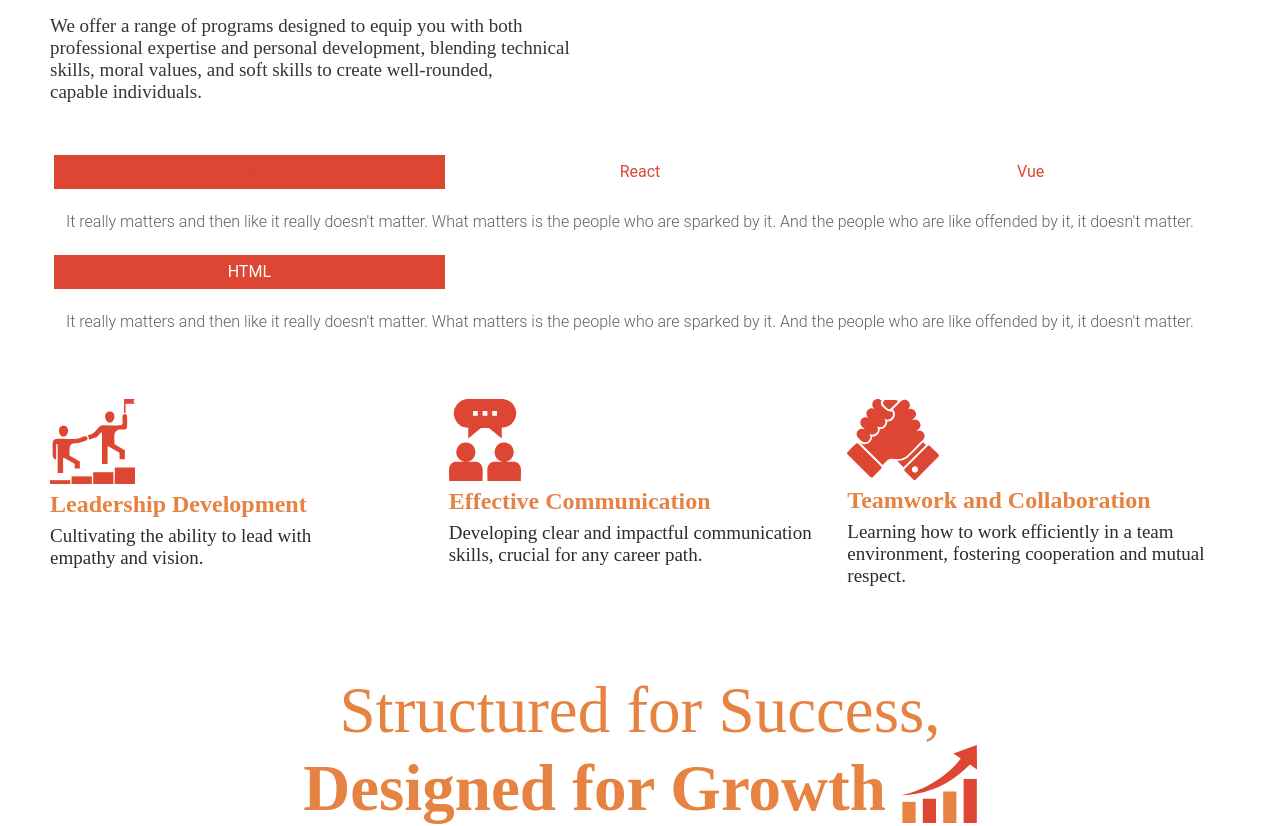
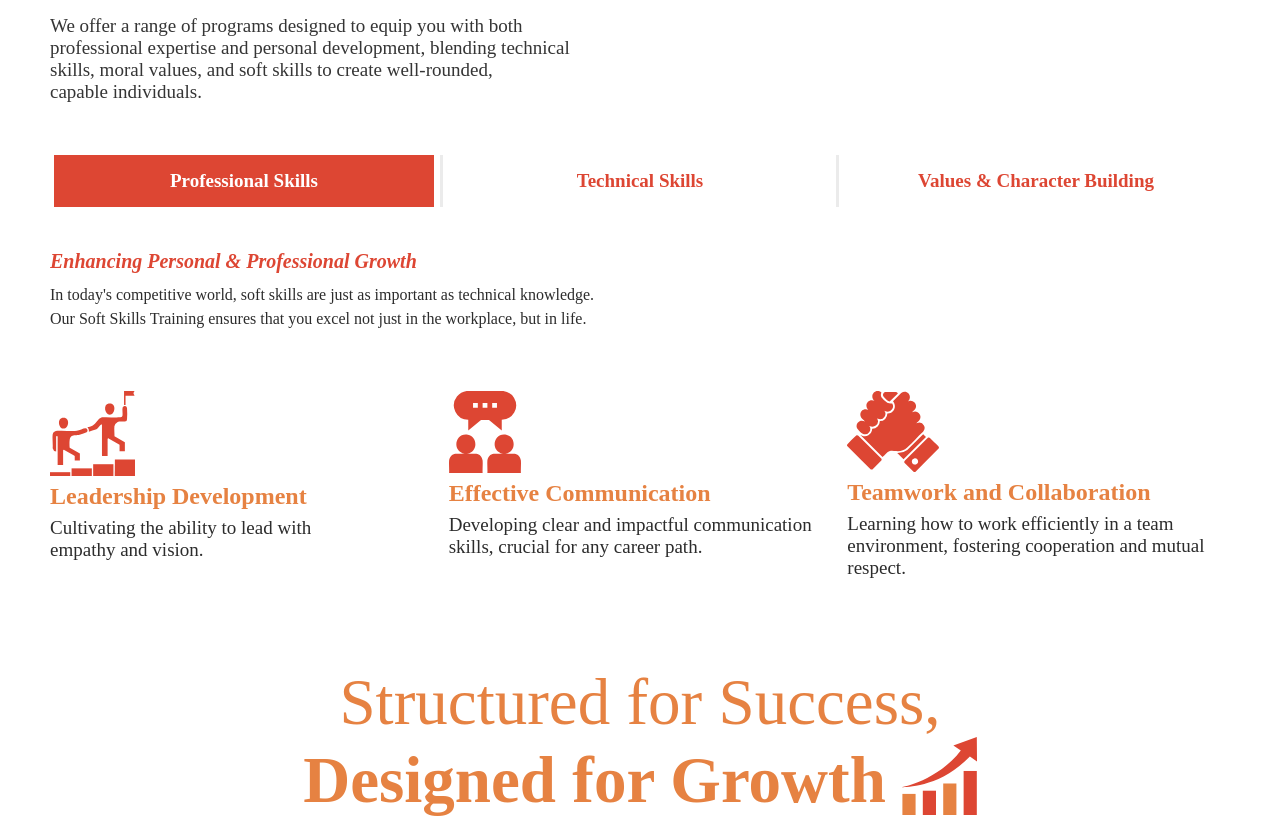
Before and after one commit to webrainy/Sethu.ai-webapp-frontend, a React (Create React App) app: page /our_programs in a window 1280 px wide. Shown: the part 1064-1890 px from the top of the page. Built offline with nearby package versions, Linux system fonts and the light colour scheme.

Commit message:
program, login page design completed

```diff
--- a/src/components/common/Footer.jsx
+++ b/src/components/common/Footer.jsx
@@ -36,23 +36,35 @@ function Footer() {
                 variant="static"
                 placeholder="Phone"
                 type="tel"
+                style={{ fontFamily: "D-DIN", fontWeight: 500 }}
+                containerProps={{
+                  className: "font-ddin",
+                }}
               />
               <Input
                 className="text-center"
                 variant="static"
                 placeholder="Email"
                 type="email"
+                style={{ fontFamily: "D-DIN", fontWeight: 500 }}
+                containerProps={{
+                  className: "font-ddin",
+                }}
               />
               <Textarea
                 variant="static"
                 className="text-center"
                 placeholder="Message"
+                style={{ fontFamily: "D-DIN", fontWeight: 500 }}
+                containerProps={{
+                  className: "font-ddin",
+                }}
               />
 
               <div className="flex justify-center items-center mt-3">
                 <Button
                   type="submit"
-                  className="capitalize w-fit border py-1 px-12 text-[13px] font-normal rounded-[5px] hover:font-bold hover:rounded-full transition-all outline-none shadow-none hover:shadow-none border-[#DD4633] hover:border-[#DD4633] hover:bg-[#DD4633] hover:text-white bg-transparent text-[#DD4633]"
+                  className="capitalize w-fit border py-1 px-12 text-[13px] font-myriad font-light rounded-[5px] hover:font-bold hover:rounded-full transition-all outline-none shadow-none hover:shadow-none border-[#DD4633] hover:border-[#DD4633] hover:bg-[#DD4633] hover:text-white bg-transparent text-[#DD4633]"
                 >
                   Register Now
                 </Button>
--- a/src/components/layouts/AuthLayout.jsx
+++ b/src/components/layouts/AuthLayout.jsx
@@ -1,41 +1,24 @@
 import React from "react";
 import { Outlet } from "react-router-dom";
-import LoginImg from "../../assets/orange_bg.jpg";
 
 function AuthLayout() {
   return (
-    <div
-      className="min-h-screen flex items-center justify-center overflow-hidden"
-      style={{
-        backgroundImage: `url(${LoginImg})`,
-        backgroundSize: "cover",
-        backgroundPosition: "center",
-        backgroundRepeat: "no-repeat",
-      }}
-    >
-      <div className="w-auto max-w-4xl shadow-2xl flex flex-col items-center justify-center py-8 pb-3 px-3 bg-white">
-        <div className="w-72 lg:w-96 mb-8 text-center">
-          <p className="font-bold text-2xl sm:text-4xl text-gray-500 uppercase">
-            Sethu{" "}
-            <span className="font-bold text-2xl sm:text-4xl text-black uppercase">
-              ai
-            </span>
-          </p>
+    <div className="bg-gradient-to-b from-[#de4a34] to-[#e57f41] flex justify-center items-center h-screen text-[#333]">
+      <div
+        className="flex bg-white rounded-[20px] overflow-hidden max-w-[900px] w-full mx-3 md:mx-0"
+        style={{ boxShadow: "0 10px 30px rgba(0, 0, 0, 0.1)" }}
+      >
+        <div className="p-10 flex-[1] flex flex-col justify-center">
+          <Outlet />
+        </div>
 
-          <p className="tracking-[3px] text-gray-500 text-xs sm:text-base">
-            Unlock Your Learning Journey
-          </p>
+        <div className="flex-[1] bg-[#f5f5f5] hidden md:flex justify-center items-center">
+          <img
+            src="https://undraw.co/illustrations/illustration.svg"
+            alt="Sethu AI"
+            className="max-w-full h-auto"
+          />
         </div>
-        <div className="w-72 lg:w-96 text-center">
-          {/* <p className="text-[#008080] font-bold text-2xl sm:text-4xl font-montserrat">
-            Learn. Grow. Log In.
-          </p> */}
-          <p className="text-gray-500">
-            Thank you for getting back, please log in to your account by filling
-            out this form:
-          </p>
-        </div>
-        <Outlet />
       </div>
     </div>
   );
--- a/src/index.css
+++ b/src/index.css
@@ -48,3 +48,9 @@ code {
   display: block;
   object-fit: cover;
 }
+
+input[type="number"]::-webkit-outer-spin-button,
+input[type="number"]::-webkit-inner-spin-button {
+  -webkit-appearance: none;
+  margin: 0;
+}
--- a/src/pages/common/Login.jsx
+++ b/src/pages/common/Login.jsx
@@ -42,7 +42,6 @@ function Login() {
   const handleSubmit = async (e) => {
     e.preventDefault();
 
-    // console.log(loginData, loginValid);
     if (!loginValid.email) {
       toast.error("Invalid email address.");
     } else if (!loginValid.password) {
@@ -59,21 +58,25 @@ function Login() {
   const handlePasswordVisibility = () => {
     setPassVisible(!passVisible);
   };
+
   return (
     <div>
-      <form
-        className=" max-w-screen-lg w-72 lg:w-96 p-5"
-        onSubmit={handleSubmit}
-      >
+      <h1 className="text-[40px] text-[#333] font-ddin font-semibold">
+        Welcome Back!
+      </h1>
+      <p className="text-[16px] mb-[30px] text-[#333] font-myriad font-light">
+        Sign in to continue to your account.
+      </p>
+      <form className="w-full" onSubmit={handleSubmit}>
         <div className="mb-1 flex flex-col gap-4">
           <Input
             label="Your Email"
             type="email"
             size="lg"
             placeholder="name@mail.com"
-            style={{ fontFamily: "Montserrat", fontWeight: 500 }}
+            style={{ fontFamily: "D-DIN", fontWeight: 500 }}
             containerProps={{
-              className: "font-montserrat",
+              className: "font-ddin",
             }}
             onChange={handleEmailChange}
             value={loginData.email}
@@ -84,9 +87,9 @@ function Login() {
             type={!passVisible ? "password" : "text"}
             size="lg"
             placeholder="********"
-            style={{ fontFamily: "Montserrat", fontWeight: 500 }}
+            style={{ fontFamily: "D-DIN", fontWeight: 500 }}
             containerProps={{
-              className: "font-montserrat",
+              className: "font-ddin",
             }}
             icon={
               !passVisible ? (
@@ -109,7 +112,7 @@ function Login() {
         <div className="flex justify-end">
           <Button
             type="submit"
-            className="mt-4 text-[14px] tracking-[3px] font-montserrat bg-deep-orange-800 rounded-none font-normal px-10 outline-none"
+            className="mt-4 text-[14px] tracking-[3px] font-montserrat font-ddin font-light hover:font-semibold transition-all bg-deep-orange-800 rounded-[10px] px-10 outline-none shadow-none hover:shadow-none border border-[#DD4633] hover:border-[#DD4633] hover:bg-[#DD4633] hover:text-white bg-transparent text-[#DD4633]"
           >
             Login
           </Button>
--- a/src/pages/user/UserProgramsPage.jsx
+++ b/src/pages/user/UserProgramsPage.jsx
@@ -21,24 +21,22 @@ import {
 
 const data = [
   {
-    label: "HTML",
-    value: "html",
-    desc: `It really matters and then like it really doesn't matter.
-    What matters is the people who are sparked by it. And the people
-    who are like offended by it, it doesn't matter.`,
+    label: "Professional Skills",
+    value: "1",
+    head: "Enhancing Personal & Professional Growth",
+    desc: `In today's competitive world, soft skills are just as important as technical knowledge.<br class="hidden md:block" /> Our Soft Skills Training ensures that you excel not just in the workplace, but in life.`,
   },
   {
-    label: "React",
-    value: "react",
-    desc: `Because it's about motivating the doers. Because I'm here
-    to follow my dreams and inspire other people to follow their dreams, too.`,
+    label: "Technical Skills",
+    value: "2",
+    head: "Enhancing Technical Proficiency & Knowledge",
+    desc: `In today's rapidly evolving tech landscape, staying ahead requires continuous learning and hands-on expertise.<br class="hidden md:block" /> Our Technical Skills Training equips you with the latest tools and knowledge to thrive in your career.`,
   },
   {
-    label: "Vue",
-    value: "vue",
-    desc: `We're not always in the position that we want to be at.
-    We're constantly growing. We're constantly making mistakes. We're
-    constantly trying to express ourselves and actualize our dreams.`,
+    label: "Values & Character Building",
+    value: "3",
+    head: "Strengthening Ethical Values & Moral Integrity",
+    desc: `In today's ever-changing world, strong values and character are the foundation of true success.<br class="hidden md:block" /> Our Values & Character Building program nurtures integrity, resilience, and ethical leadership to help you thrive in every aspect of life.`,
   },
 ];
 
@@ -99,47 +97,36 @@ function UserProgramsPage() {
       </div>
 
       {/* third section */}
-      <div className="px-5 lg:px-0 flex justify-center py-12">
+      <div className="px-5 lg:px-0 flex justify-center pt-12 pb-5">
         <div className="max-w-[1180px] w-full h-full">
-          <Tabs value="html">
+          <Tabs value="1">
             <TabsHeader
-              className="bg-transparent text-white"
+              className="bg-transparent gap-4"
               indicatorProps={{
-                className: "bg-[#DD4633] rounded-none shadow-none !text-white",
+                className: "bg-[#DD4633] rounded-none shadow-none",
               }}
             >
               {data.map(({ label, value }) => (
-                <Tab key={value} value={value} className="text-[#DD4633]">
+                <Tab
+                  key={value}
+                  value={value}
+                  className="text-[#DD4633] hover:text-[#DD4633] focus:text-[#DD4633] py-4 text-sm sm:text-base md:text-[19px]/[20px] font-myriad font-semibold relative after:content-[''] after:absolute after:top-1/2 after:-translate-y-1/2 after:-right-[9px] after:h-full after:w-[3px] after:bg-[#EBEBEB] last:after:hidden" // Divider on the right side
+                  activeClassName="!text-white" // Active tab text color
+                >
                   {label}
                 </Tab>
               ))}
             </TabsHeader>
-            <TabsBody>
-              {data.map(({ value, desc }) => (
-                <TabPanel key={value} value={value}>
-                  {desc}
-                </TabPanel>
-              ))}
-            </TabsBody>
-          </Tabs>
-
-          <Tabs value="html">
-            <TabsHeader
-              className="bg-transparent text-white"
-              indicatorProps={{
-                className: "bg-[#DD4633] rounded-none shadow-none !text-white",
-              }}
-            >
-              {data.map(({ label, value }) => (
-                <Tab key={value} value={value} className="text-[color]">
-                  {label}
-                </Tab>
-              ))}
-            </TabsHeader>
-            <TabsBody>
-              {data.map(({ value, desc }) => (
-                <TabPanel key={value} value={value}>
-                  {desc}
+            <TabsBody className="!px-0 py-6">
+              {data.map(({ value, head, desc }) => (
+                <TabPanel key={value} value={value} className="!px-0">
+                  <p className="italic font-myriad font-semibold text-base md:text-[20px]/[20px] text-[#DD4633]">
+                    {head}
+                  </p>
+                  <div
+                    dangerouslySetInnerHTML={{ __html: desc }}
+                    className="mt-3 text-sm md:text-base text-[#2C2C2C] font-myriad font-light"
+                  />
                 </TabPanel>
               ))}
             </TabsBody>
```
Also changed, not shown: src/pages/common/CourseRegister.jsx (+40 -22 lines), src/components/navbars/UserNavbar.jsx (renamed from src/components/navbars/UserNavbar.js), 2 other files (tests, documents, lock files or other folders).
